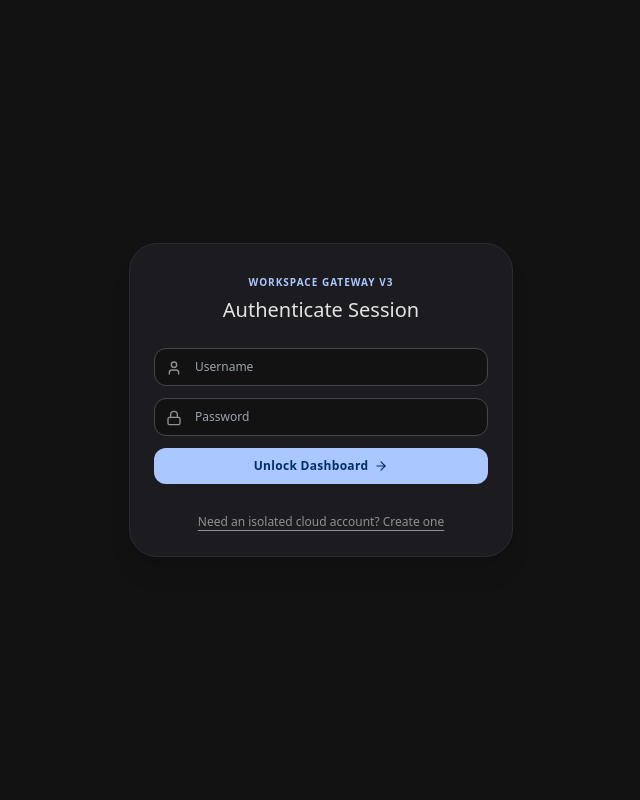
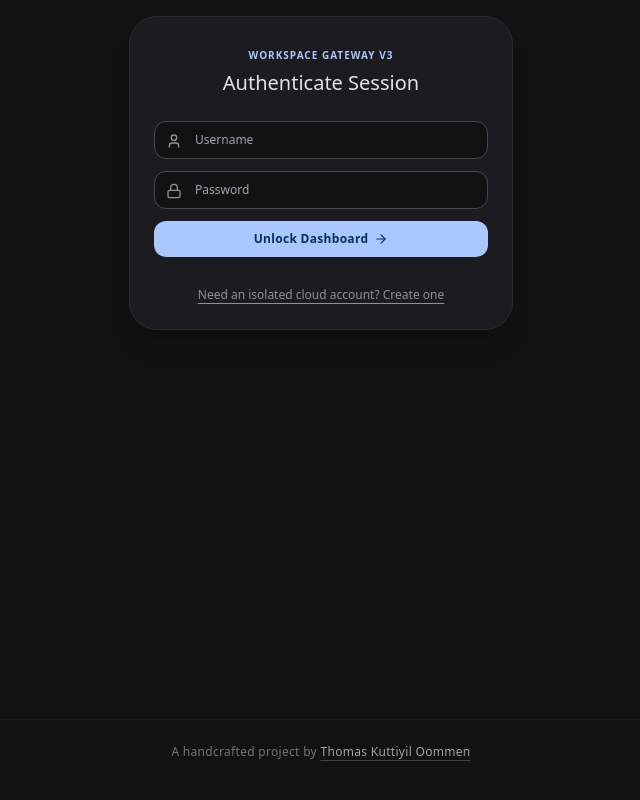
Before and after one commit to tharakanenator/timer, a React (Vite) app: page / in a window 1280 px wide. Shown: the whole page, without its empty margins (319-959 px from the left). Built offline with nearby package versions, Linux system fonts and the light colour scheme.

Commit message:
updated branding

```diff
--- a/src/App.jsx
+++ b/src/App.jsx
@@ -1,7 +1,22 @@
 import React, { useState, useEffect } from 'react';
 import confetti from 'canvas-confetti';
 import { Play, Pause, RotateCcw, Plus, Trash2, Flame, Settings, User, Lock, ArrowRight } from 'lucide-react';
-
+// Footer text backlinking to my personal website, feel free to explore for more projects and writings: https://kuttiyil.net
+const ProjectFooter = () => (
+  <footer className="w-full py-6 mt-auto text-center border-t border-neutral-800/40">
+    <p className="text-xs tracking-wide text-neutral-500 font-light select-none">
+      A handcrafted project by{" "}
+      <a
+        href="https://kuttiyil.net"
+        target="_blank"
+        rel="noopener noreferrer"
+        className="font-medium text-neutral-400 hover:text-red-400 transition-colors duration-200 underline underline-offset-4 decoration-neutral-700 hover:decoration-red-400/50"
+      >
+        Thomas Kuttiyil Oommen
+      </a>
+    </p>
+  </footer>
+);
 export default function App() {
   // --- Auth Session State ---
   const [username, setUsername] = useState(() => localStorage.getItem('pomo_user_session') || '');
@@ -255,6 +270,7 @@ export default function App() {
             </button>
           </div>
         </div>
+        <ProjectFooter />
       </div>
     );
   }
@@ -408,6 +424,7 @@ export default function App() {
 
         </div>
       </div>
+      <ProjectFooter />
     </div>
   );
 }
```
Also changed, not shown: public/manifest.json.
